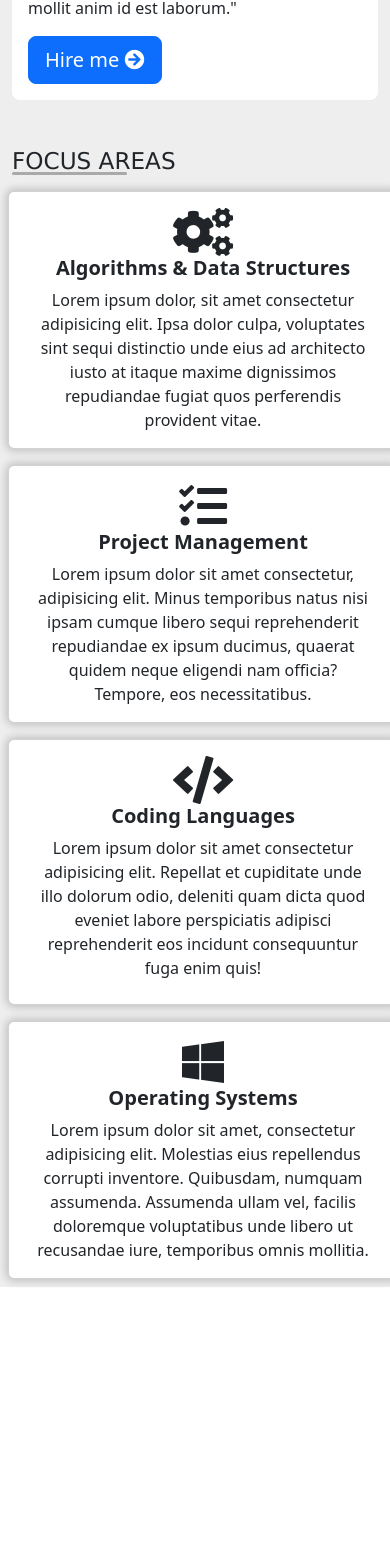
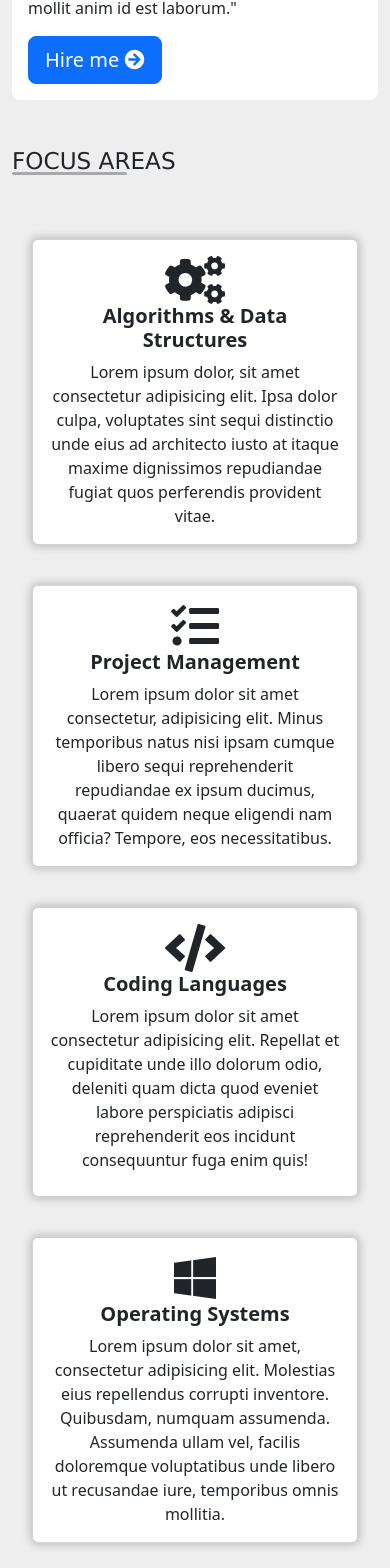
Before and after one commit to Tonyrealzy/User-Data-Application-demo-, an Angular app: page / in a window 390 px wide. Shown: the part 819-2387 px from the top of the page. Before the commit the page ends 2106 px from the top, so only its background shows below. Built offline with nearby package versions, Linux system fonts and the light colour scheme.

Commit message:
latest changes on responsiveness and landing page

```diff
--- a/src/app/landingpage/landingpage.component.html
+++ b/src/app/landingpage/landingpage.component.html
@@ -28,7 +28,7 @@
                             occaecat cupidatat non proident, sunt in culpa qui officia deserunt mollit anim id est
                             laborum."
                         </p>
-                        <a href="#" class="btn btn-primary btn-lg">
+                        <a href="https://github.com/Tonyrealzy/User-Data-Application-demo-" class="btn btn-primary btn-lg">
                             Hire me
                             <i class="fas fa-arrow-circle-right"></i>
                         </a>
@@ -37,15 +37,20 @@
             </div>
             <!-- About Section -->
             <h3 class="texth3">FOCUS AREAS</h3>
-            <div class="row d-flex justify-content-around">
-                <div class="card col-md-3 ma2 tc shadow-2 grow">
+            <div class="container mt-5">
+                <div class="row">
+                    <div class="col-sm-6 col-md-3 mb-4">
+                        <div class="card ma2 tc shadow-2 grow">
                             <div class="card-body">
                                 <i class="fas fa-cogs fa-3x"></i>
                                 <h3 class="card-title fw6 f4">Algorithms & Data Structures</h3>
                                 <p class="card-text f5">Lorem ipsum dolor, sit amet consectetur adipisicing elit. Ipsa dolor culpa, voluptates sint sequi distinctio unde eius ad architecto iusto at itaque maxime dignissimos repudiandae fugiat quos perferendis provident vitae.</p>
                             </div>
                         </div>
-                <div class="card col-md-3 ma2 tc shadow-2 grow">
+                    </div>
+
+                    <div class="col-sm-6 col-md-3 mb-4">
+                        <div class="card ma2 tc shadow-2 grow">
                             <div class="card-body">
                                 <i class="fas fa-tasks fa-3x"></i>
                                 <h3 class="card-title fw6 f4">Project Management</h3>
@@ -56,7 +61,10 @@
                                 </p>
                             </div>
                         </div>
-                <div class="card col-md-3 ma2 tc shadow-2 grow">
+                    </div>
+
+                    <div class="col-sm-6 col-md-3 mb-4">
+                        <div class="card ma2 tc shadow-2 grow">
                             <div class="card-body">
                                 <i class="fas fa-code fa-3x"></i>
                                 <h3 class="card-title fw6 f4">Coding Languages</h3>
@@ -66,7 +74,10 @@
                                 </p>
                             </div>
                         </div>
-                <div class="card col-md-3 ma2 tc shadow-2 grow">
+                    </div>
+
+                    <div class="col-sm-6 col-md-3 mb-4">
+                        <div class="card ma2 tc shadow-2 grow">
                             <div class="card-body">
                                 <i class="fab fa-windows fa-3x"></i>
                                 <h3 class="card-title fw6 f4">Operating Systems</h3>
@@ -79,5 +90,9 @@
                         </div>
                     </div>
                 </div>
+            </div>
+
+
+        </div>
     </body>
 </html>
```
Lines whose indentation alone changed are shown as unchanged.
